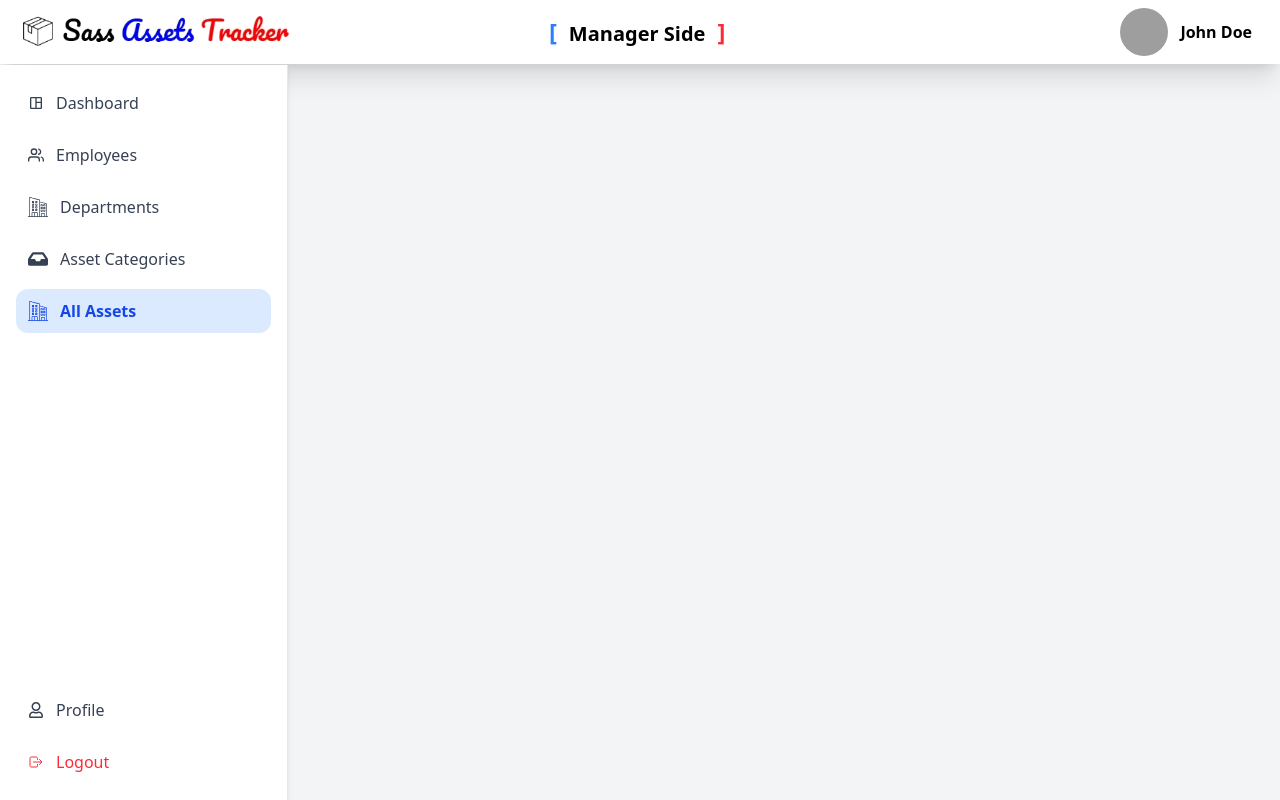
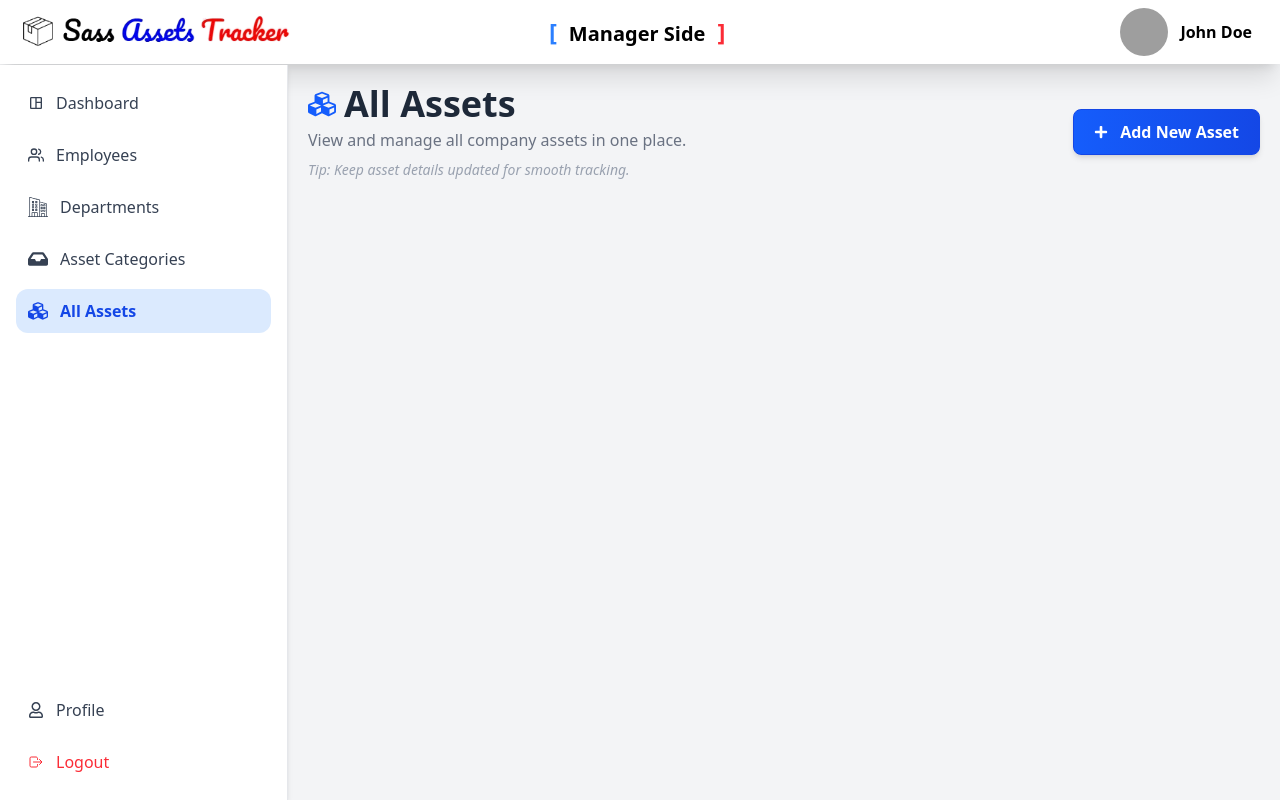
Before and after one commit to sazzadul1205/sass-assets-tracker, a Next.js app: page /Manager/AllAssets in a window 1280 px wide. Built offline with nearby package versions, Linux system fonts and the light colour scheme; no server answers; grey boxes are pictures that could not be loaded.

Commit message:
- Created & Completed  SharedHeader - Updated app/Manager/layout.jsx fixed Icon - Using the Shared Header Changed all Manager Pages Header

```diff
--- /dev/null
+++ b/src/Shared/SharedHeader/SharedHeader.jsx
@@ -0,0 +1,59 @@
+"use client";
+import React from "react";
+import { FaCubes, FaPlus } from "react-icons/fa";
+
+const SharedHeader = ({
+  title = "Assets",
+  description = "Manage and organize your company assets efficiently.",
+  tip = "Tip: Keep asset records updated for accurate tracking.",
+  buttonLabel = "Add New",
+  onAddClick,
+  Icon, // optional component (e.g. FaCubes)
+  icon, // optional rendered JSX (e.g. <Department />)
+  ButtonIcon = FaPlus,
+}) => {
+  return (
+    <div className="flex flex-col sm:flex-row justify-between items-start sm:items-center mb-6">
+      {/* Left Side - Title & Info */}
+      <div>
+        <h1 className="text-3xl sm:text-4xl font-extrabold text-gray-800 flex items-center gap-2">
+          {/* Prefer rendered SVG (icon) → then Icon component → fallback */}
+          {icon ? (
+            icon
+          ) : Icon ? (
+            <Icon size={28} className="text-blue-600" />
+          ) : (
+            <FaCubes size={28} className="text-blue-600" />
+          )}
+
+          {title}
+        </h1>
+
+        {/* Description */}
+        <p className="mt-1 text-gray-500 text-sm sm:text-base">{description}</p>
+
+        {/* Tip */}
+        {tip && (
+          <p className="mt-2 text-xs sm:text-sm text-gray-400 italic">{tip}</p>
+        )}
+      </div>
+
+      {/* Right Side - Add New Button (Optional) */}
+      {onAddClick && (
+        <div className="mt-4 sm:mt-0">
+          <button
+            onClick={onAddClick}
+            className="flex items-center gap-3 px-5 py-2.5 bg-gradient-to-r from-blue-600 to-blue-700 text-white rounded-lg font-semibold
+              border border-blue-700 shadow-md hover:shadow-lg hover:from-blue-700 hover:to-blue-800
+              transition-all duration-300 ease-in-out transform hover:-translate-y-0.5 active:scale-95"
+          >
+            {ButtonIcon && <ButtonIcon className="text-white text-sm" />}
+            {buttonLabel}
+          </button>
+        </div>
+      )}
+    </div>
+  );
+};
+
+export default SharedHeader;
--- a/src/app/Manager/AllAssets/page.jsx
+++ b/src/app/Manager/AllAssets/page.jsx
@@ -1,11 +1,25 @@
+// src/app/Manager/AllAssets/page.jsx
+"use client";
+
+
+import SharedHeader from '@/Shared/SharedHeader/SharedHeader';
 import React from 'react';
+import { FaCubes } from 'react-icons/fa';
 
 const page = () => {
-    return (
-        <div>
-
-        </div>
-    );
+  return (
+    <div className="p-5">
+      {/* Header Section */}
+      <SharedHeader
+        icon={<FaCubes size={28} className="text-blue-600" />} // icon is customizable
+        title="All Assets"
+        description="View and manage all company assets in one place."
+        tip="Tip: Keep asset details updated for smooth tracking."
+        buttonLabel="Add New Asset"
+        onAddClick={() => document.getElementById("Add_New_Asset_Modal")?.showModal()}
+      />
+    </div>
+  );
 };
 
 export default page;
--- a/src/app/Manager/AssetCategories/page.jsx
+++ b/src/app/Manager/AssetCategories/page.jsx
@@ -8,7 +8,7 @@ import { useState } from "react";
 import { useSession } from "next-auth/react";
 
 // Icons
-import { FaEdit, FaInbox, FaPlus, FaSearch, FaTrash } from "react-icons/fa";
+import { FaEdit, FaInbox, FaSearch, FaTrash } from "react-icons/fa";
 
 // Packages
 import Swal from "sweetalert2";
@@ -17,6 +17,7 @@ import { useQuery } from "@tanstack/react-query";
 // Shared
 import Error from "@/Shared/Error/Error";
 import Loading from "@/Shared/Loading/Loading";
+import SharedHeader from "@/Shared/SharedHeader/SharedHeader";
 
 // Hooks
 import useAxiosPublic from "@/Hooks/useAxiosPublic";
@@ -154,41 +155,16 @@ const page = () => {
   return (
     <div className="p-5">
       {/* Header Section */}
-      <div className="flex flex-col sm:flex-row justify-between items-start sm:items-center mb-6">
-        {/* Left Side - Title & Info */}
-        <div>
-          {/* Title */}
-          <h1 className="text-3xl sm:text-4xl font-extrabold text-gray-800 flex items-center gap-2">
-            <FaInbox size={28} className="text-blue-600" />
-            Asset Categories
-          </h1>
-
-          {/* Description */}
-          <p className="mt-1 text-gray-500 text-sm sm:text-base">
-            Organize and manage your company's asset categories efficiently.
-          </p>
-
-          {/* Tips */}
-          <p className="mt-2 text-xs sm:text-sm text-gray-400 italic">
-            Tip: Keep categories clear and specific for easier asset tracking.
-          </p>
-        </div>
-
-        {/* Right Side - Add New Button */}
-        <div className="mt-4 sm:mt-0">
-          <button
-            className="flex items-center gap-3 px-5 py-2.5 bg-blue-600 text-white rounded-lg font-semibold border border-blue-700
-            shadow-md hover:shadow-xl hover:bg-blue-700 transition-all
-            duration-300 ease-in-out transform hover:-translate-y-0.5"
-            onClick={() =>
-              document.getElementById("Create_New_Category_Modal").showModal()
-            }
-          >
-            <FaPlus className="text-white" />
-            Add New Category
-          </button>
-        </div>
-      </div>
+      <SharedHeader
+        title="Asset Categories"
+        description="Organize and manage your company's asset categories efficiently."
+        tip="Tip: Keep categories clear and specific for easier asset tracking."
+        icon={<FaInbox size={28} className="text-blue-600" />}
+        buttonLabel="Add New Category"
+        onAddClick={() =>
+          document.getElementById("Create_New_Category_Modal")?.showModal()
+        }
+      />
 
       {/* Filters */}
       <div className="bg-white border border-gray-200 flex flex-col sm:flex-row items-start sm:items-center gap-4 p-5">
--- a/src/app/Manager/Departments/page.jsx
+++ b/src/app/Manager/Departments/page.jsx
@@ -8,7 +8,7 @@ import React, { useState } from "react";
 import { useSession } from "next-auth/react";
 
 // Icons
-import { FaPlus, FaEye, FaEdit, FaInbox } from "react-icons/fa";
+import { FaEye, FaEdit, FaInbox } from "react-icons/fa";
 
 // Packages
 import { useQuery } from "@tanstack/react-query";
@@ -19,6 +19,7 @@ import Department from "../../../../public/svgs/Department";
 // Shared
 import Error from "@/Shared/Error/Error";
 import Loading from "@/Shared/Loading/Loading";
+import SharedHeader from "@/Shared/SharedHeader/SharedHeader";
 
 // Hooks
 import useAxiosPublic from "@/Hooks/useAxiosPublic";
@@ -64,30 +65,16 @@ const Page = () => {
   return (
     <div className="p-5">
       {/* Header */}
-      <div className="flex flex-col sm:flex-row justify-between items-start sm:items-center mb-6">
-        <div>
-          <h1 className="text-3xl sm:text-4xl font-extrabold text-gray-800 flex items-center gap-2">
-            <Department color="#3B82F6" width={40} height={40} />
-            All Departments
-          </h1>
-          <p className="mt-1 text-gray-500 text-sm sm:text-base">
-            Manage all company departments, roles, and budgets
-          </p>
-        </div>
-
-        {/* Add Button */}
-        <button
-          onClick={() =>
-            document.getElementById("Created_Department_Modal").showModal()
-          }
-          className="flex items-center gap-3 px-5 py-2.5 bg-blue-600 text-white rounded-lg font-semibold border border-blue-700
-            shadow-md hover:shadow-xl hover:bg-blue-700 transition-all
-            duration-300 ease-in-out transform hover:-translate-y-0.5"
-        >
-          <FaPlus size={22} />
-          Create a New Department
-        </button>
-      </div>
+      <SharedHeader
+        title="All Departments"
+        description="Manage all company departments, roles, and budgets."
+        tip="Tip: Keep department details updated for better coordination."
+        icon={<Department color="#3B82F6" width={40} height={40} />}
+        buttonLabel="Create a New Department"
+        onAddClick={() =>
+          document.getElementById("Created_Department_Modal")?.showModal()
+        }
+      />
 
       {/* Table */}
       <div className="overflow-x-auto">
--- a/src/app/Manager/Employees/page.jsx
+++ b/src/app/Manager/Employees/page.jsx
@@ -24,6 +24,7 @@ import Loading from '@/Shared/Loading/Loading';
 // Modals
 import ViewEmployeeDataModal from '@/Shared/Manager/Employees/ViewEmployeeDataModal/ViewEmployeeDataModal';
 import UpdateEmployeeDataModal from '@/Shared/Manager/Employees/UpdateEmployeeDataModal/UpdateEmployeeDataModal';
+import SharedHeader from '@/Shared/SharedHeader/SharedHeader';
 
 const page = () => {
   const axiosPublic = useAxiosPublic();
@@ -37,6 +38,7 @@ const page = () => {
   const [selectedPosition, setSelectedPosition] = useState("");
   const [selectedDepartment, setSelectedDepartment] = useState("");
 
+  // Debounce search input
   useEffect(() => {
     const handler = setTimeout(() => {
       setDebouncedSearch(searchTerm.trim().toLowerCase());
@@ -120,20 +122,12 @@ const page = () => {
   return (
     <div className="p-5">
       {/* Header */}
-      <div className="flex flex-col sm:flex-row justify-between items-start sm:items-center mb-6">
-        <div>
-          <h1 className="text-3xl sm:text-4xl font-extrabold text-gray-800 flex items-center gap-2">
-            <FaUsers size={28} className="text-blue-600" />
-            All Employees
-          </h1>
-          <p className="mt-1 text-gray-500 text-sm sm:text-base">
-            View and manage all registered employees in the system
-          </p>
-          <p className="mt-2 text-xs sm:text-sm text-gray-400 italic">
-            Tip: Use search and filters to quickly find specific employees.
-          </p>
-        </div>
-      </div>
+      <SharedHeader
+        title="All Employees"
+        description="View and manage all registered employees in the system."
+        tip="Tip: Use search and filters to quickly find specific employees."
+        icon={<FaUsers size={32} className="text-blue-600" />}
+      />
 
       {/* Search and Filters  */}
       <div className="bg-white border border-gray-200 flex flex-col sm:flex-row items-start sm:items-center gap-4 p-5">
--- a/src/app/Manager/layout.jsx
+++ b/src/app/Manager/layout.jsx
@@ -7,9 +7,9 @@ import { usePathname, useRouter } from "next/navigation";
 
 // Icons
 import { FiUsers } from "react-icons/fi";
-import { FaInbox, FaRegUser } from "react-icons/fa";
 import { IoLogOutOutline } from "react-icons/io5";
 import { MdOutlineSpaceDashboard } from "react-icons/md";
+import { FaCubes, FaInbox, FaRegUser } from "react-icons/fa";
 
 // Shared
 import ManagerNavbar from "@/Shared/Manager/ManagerNavbar/ManagerNavbar";
@@ -83,7 +83,7 @@ const layout = ({ children }) => {
     },
     {
       name: "All Assets",
-      icon: <Department className="w-5 h-5" />,
+      icon: <FaCubes className="w-5 h-5" />,
       path: "/Manager/AllAssets",
     },
   ];
```
